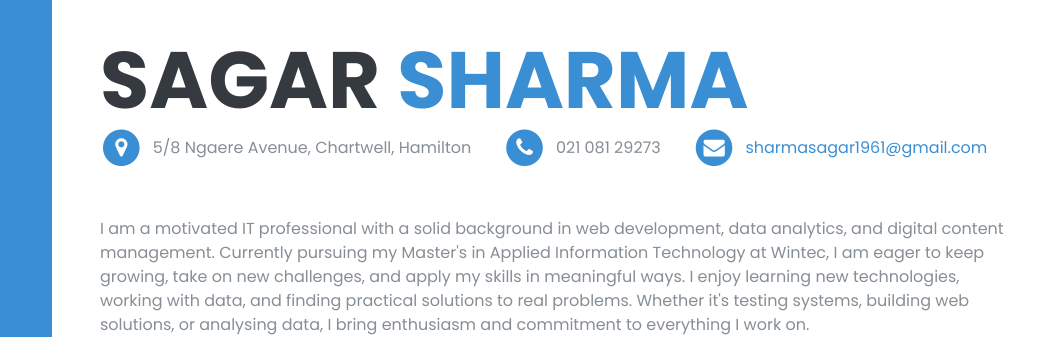
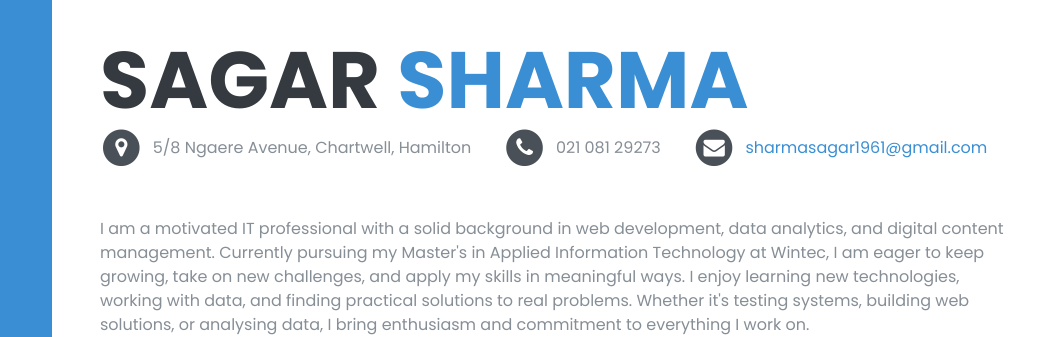
Before and after one commit to sharmasagar33/Portfolio-website, a plain HTML site: page index.html in a window 1280 px wide. Shown: the part 158-495 px from the top of the page, 220-1280 px from the left. Drawn offline with nearby package versions, Linux system fonts and the light colour scheme.

Commit message:
Update index.html

```diff
--- a/index.html
+++ b/index.html
@@ -68,15 +68,15 @@ a{color:#3a8fd4}a:active,a:focus,a:hover{color:#2372b0}
 
       <div class="mb-5"> <ul class="list-inline" style="display: flex; align-items: center; gap: 24px; flex-wrap: wrap; padding: 0; margin: 0;">
     <li class="list-inline-item" style="display: flex; align-items: center; gap: 10px;">
-        <a href="#"><span class="fa-stack fa-lg"><i class="fa fa-circle fa-stack-2x"></i><i class="fa fa-map-marker fa-stack-1x fa-inverse"></i></span></a>
+        <a href="#"><span class="fa-stack fa-lg"><i class="fa fa-circle fa-stack-2x" style="color: #495057;" ></i><i class="fa fa-map-marker fa-stack-1x fa-inverse"></i></span></a>
         <span>5/8 Ngaere Avenue, Chartwell, Hamilton</span>
     </li>
     <li class="list-inline-item" style="display: flex; align-items: center; gap: 10px;">
-        <a href="#"><span class="fa-stack fa-lg"><i class="fa fa-circle fa-stack-2x"></i><i class="fa fa-phone fa-stack-1x fa-inverse"></i></span></a>
+        <a href="#"><span class="fa-stack fa-lg"><i class="fa fa-circle fa-stack-2x" style="color: #495057;"></i><i class="fa fa-phone fa-stack-1x fa-inverse"></i></span></a>
         <span>021 081 29273</span>
     </li>
     <li class="list-inline-item" style="display: flex; align-items: center; gap: 10px;">
-        <a href="#"><span class="fa-stack fa-lg"><i class="fa fa-circle fa-stack-2x"></i><i class="fa fa-envelope fa-stack-1x fa-inverse"></i></span></a>
+        <a href="#"><span class="fa-stack fa-lg"><i class="fa fa-circle fa-stack-2x" style="color: #495057;"></i><i class="fa fa-envelope fa-stack-1x fa-inverse"></i></span></a>
         <a href="mailto:sharmasagar1961@gmail.com" style="text-transform:none !important;">sharmasagar1961@gmail.com</a>
     </li>
 </ul>
```
